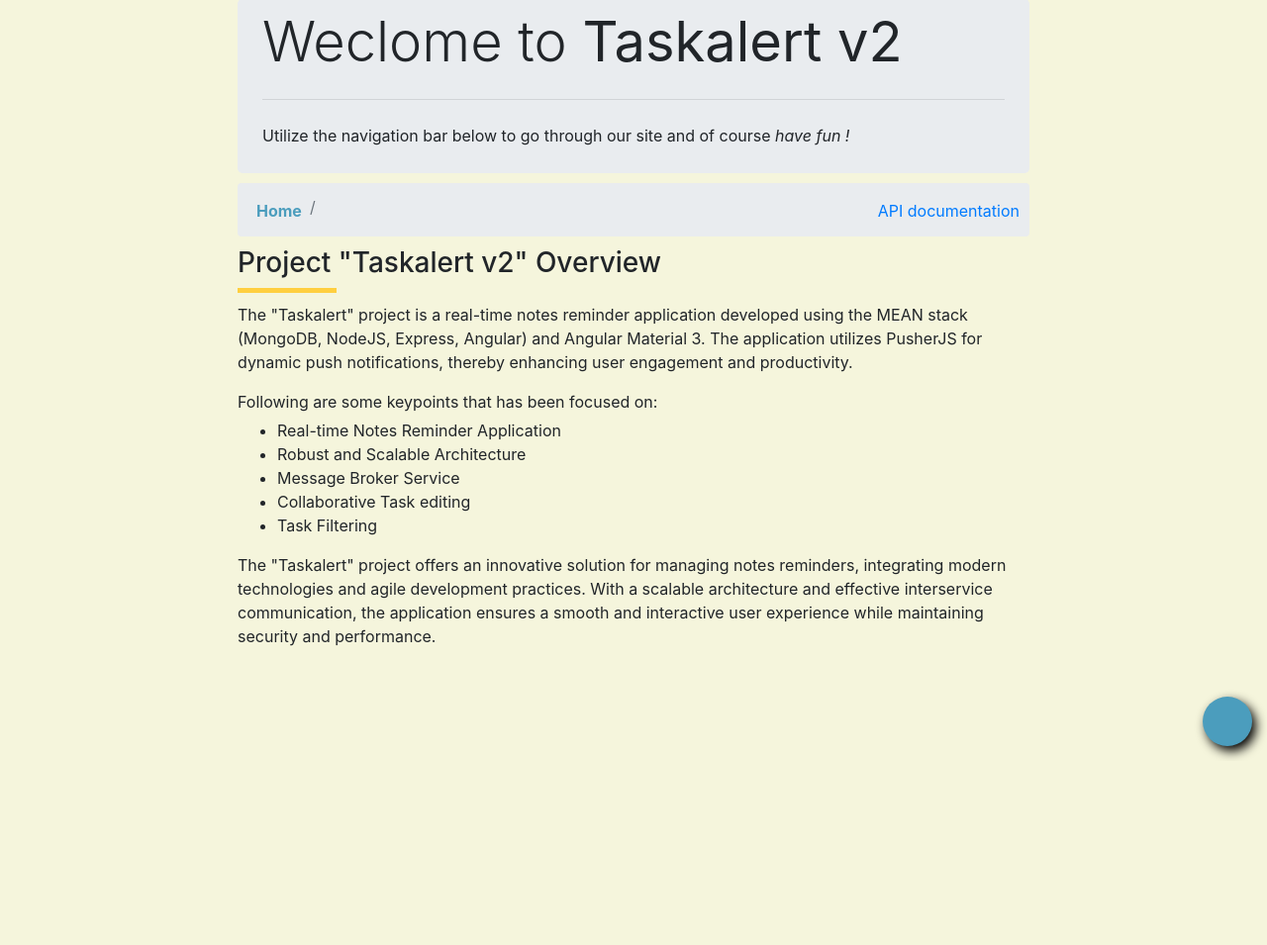
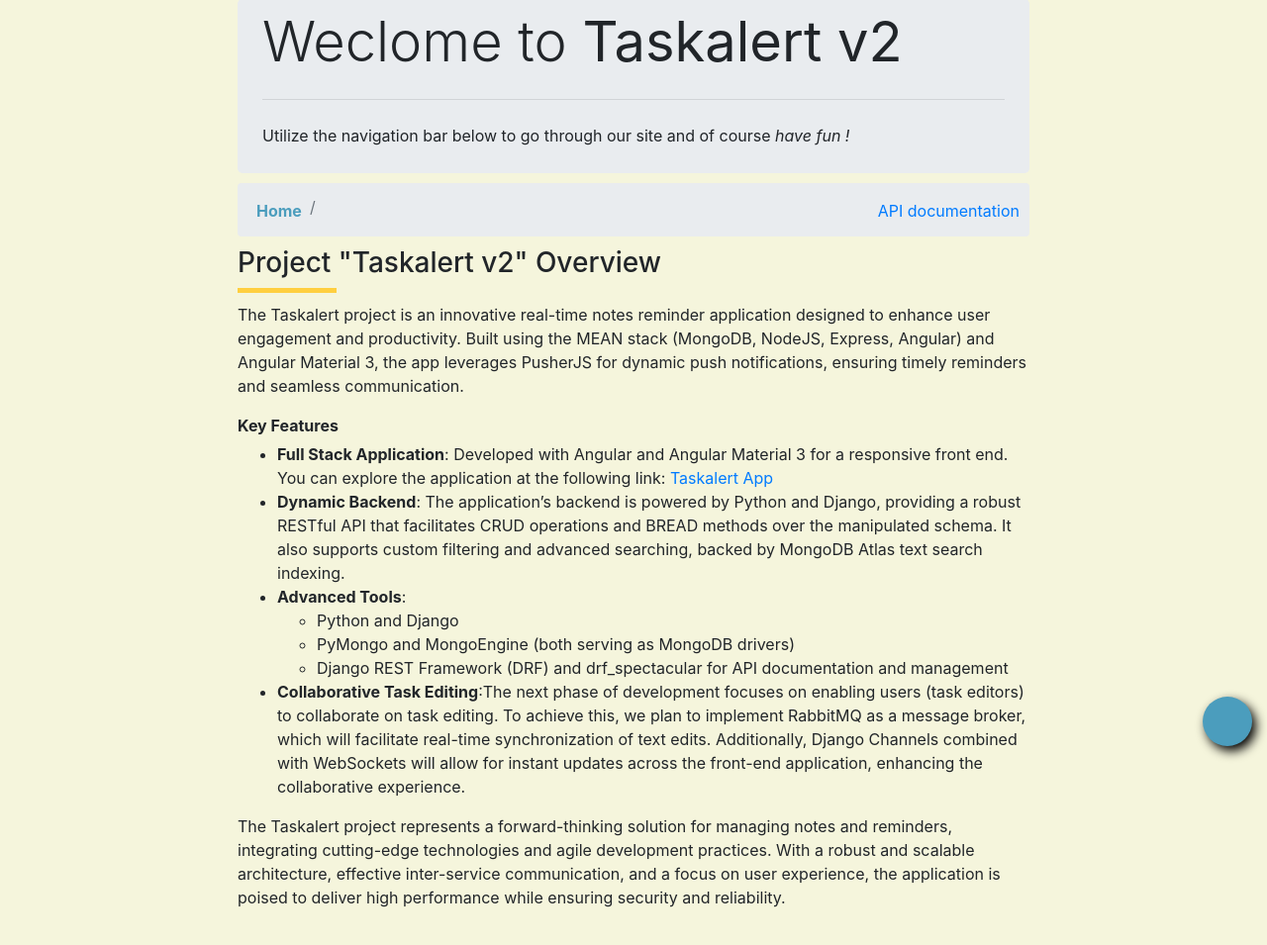
Before and after one commit to Maester-Khris/Taskalertv2_django_backend, a Django app: page / in a window 1280 px wide. Shown: the part 31-986 px from the top of the page at 99% size. Before the commit the page ends 798 px from the top, so only its background shows below. Run offline with Django 5.2, Linux system fonts and the light colour scheme; parts of the project's set-up code (start-up, migrations or seed data) failed here and were passed over; some libraries are stand-ins or nearby versions.

Commit message:
update home index page and api description

```diff
--- a/pyBackend/settings.py
+++ b/pyBackend/settings.py
@@ -94,7 +94,10 @@
 
 SPECTACULAR_SETTINGS = {
     'TITLE': 'Taskalert v2 API',
-    'DESCRIPTION': 'This documentation provide user with full details about method built on task api v2',
+    'DESCRIPTION': """This documentation provide user with full details about method built on Taskalert api v2.
+            Important Notes:
+            our api is actually unavailable due to the limitation of our web providing causing the error when connecting to Remote Mongo Atlas Cluster, We are currently working on this. Thank you 🙏
+            """,
     'VERSION': '1.0.0',
     'SERVE_INCLUDE_SCHEMA': False,
     'SWAGGER_UI_DIST': 'SIDECAR',  # shorthand to use the sidecar instead
--- a/templates/layout.html
+++ b/templates/layout.html
@@ -124,19 +124,24 @@
         <div class="title-border"></div>
       </div>
       <p class="leading">
-        The "Taskalert" project is a real-time notes reminder application developed using the MEAN stack (MongoDB, NodeJS, Express, Angular) and Angular Material 3. The application utilizes PusherJS for dynamic push notifications, thereby enhancing user engagement and productivity.
+        The Taskalert project is an innovative real-time notes reminder application designed to enhance user engagement and productivity. Built using the MEAN stack (MongoDB, NodeJS, Express, Angular) and Angular Material 3, the app leverages PusherJS for dynamic push notifications, ensuring timely reminders and seamless communication.
       </p>
-      <p style="margin-bottom: 5px;">Following are some keypoints that has been focused on:</p>
+      <p style="margin-bottom: 5px;"><strong>Key Features</strong></p>
       <ul style="">
-        <li>Real-time Notes Reminder Application</li>
-        <li>Robust and Scalable Architecture</li>
-        <li>Message Broker Service</li>
-        <li>Collaborative Task editing</li>
-        <li>Task Filtering</li>
+        <li><strong>Full Stack Application</strong>:  Developed with Angular and Angular Material 3 for a responsive front end. You can explore the application at the following link: <a href="https://taskalertmaterial.netlify.app/" target="_blank" rel="noopener noreferrer">Taskalert App</a></li>
+        <li><strong>Dynamic Backend</strong>:  The application’s backend is powered by Python and Django, providing a robust RESTful API that facilitates CRUD operations and BREAD methods over the manipulated schema. It also supports custom filtering and advanced searching, backed by MongoDB Atlas text search indexing.</li>
+        <li><strong>Advanced Tools</strong>:
+          <ul>
+            <li>Python and Django</li>
+            <li>PyMongo and MongoEngine (both serving as MongoDB drivers)</li>
+            <li>Django REST Framework (DRF) and drf_spectacular for API documentation and management</li>
+          </ul>
+        </li>
+        <li><strong>Collaborative Task Editing</strong>:The next phase of development focuses on enabling users (task editors) to collaborate on task editing. To achieve this, we plan to implement RabbitMQ as a message broker, which will facilitate real-time synchronization of text edits. Additionally, Django Channels combined with WebSockets will allow for instant updates across the front-end application, enhancing the collaborative experience.</li>
       </ul>
 
      <p>
-      The "Taskalert" project offers an innovative solution for managing notes reminders, integrating modern technologies and agile development practices. With a scalable architecture and effective interservice communication, the application ensures a smooth and interactive user experience while maintaining security and performance.
+      The Taskalert project represents a forward-thinking solution for managing notes and reminders, integrating cutting-edge technologies and agile development practices. With a robust and scalable architecture, effective inter-service communication, and a focus on user experience, the application is poised to deliver high performance while ensuring security and reliability.
      </p>
     </section>
   </div>
```
